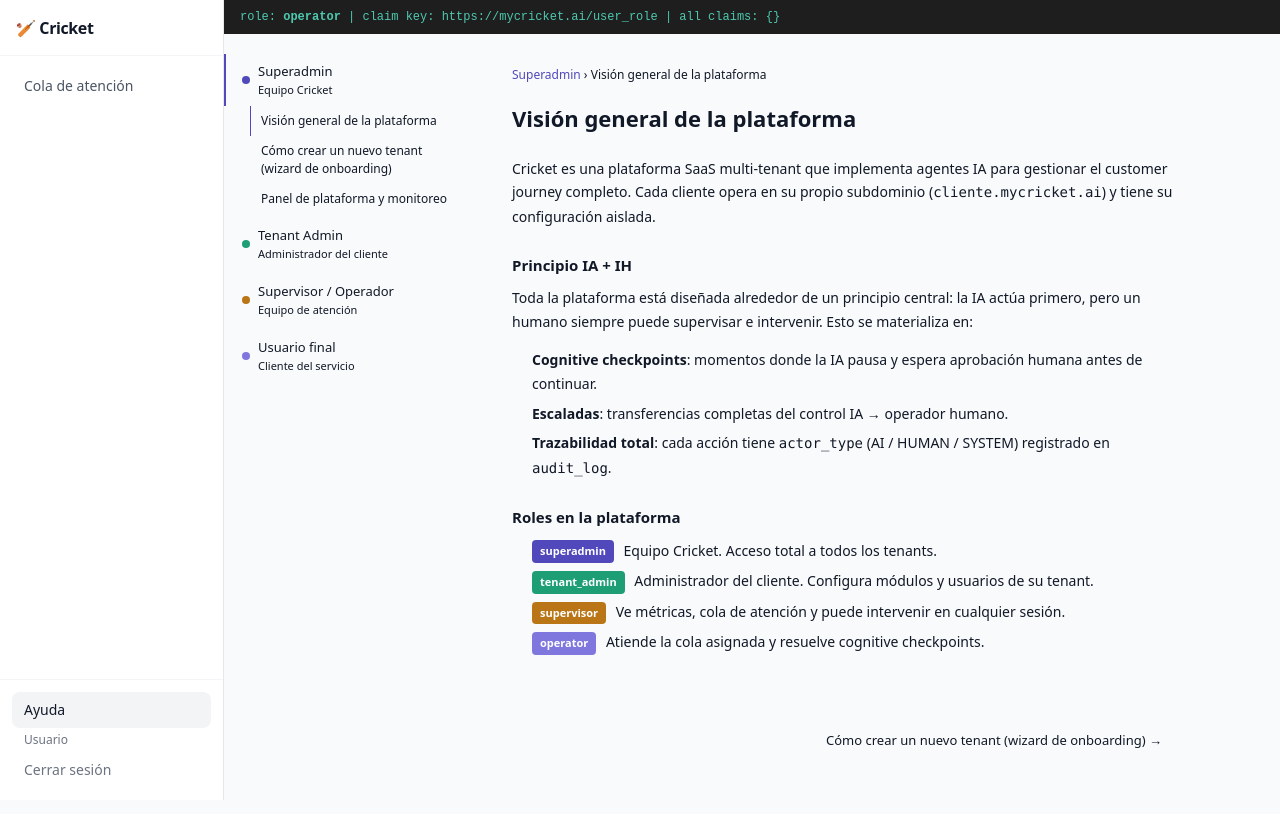
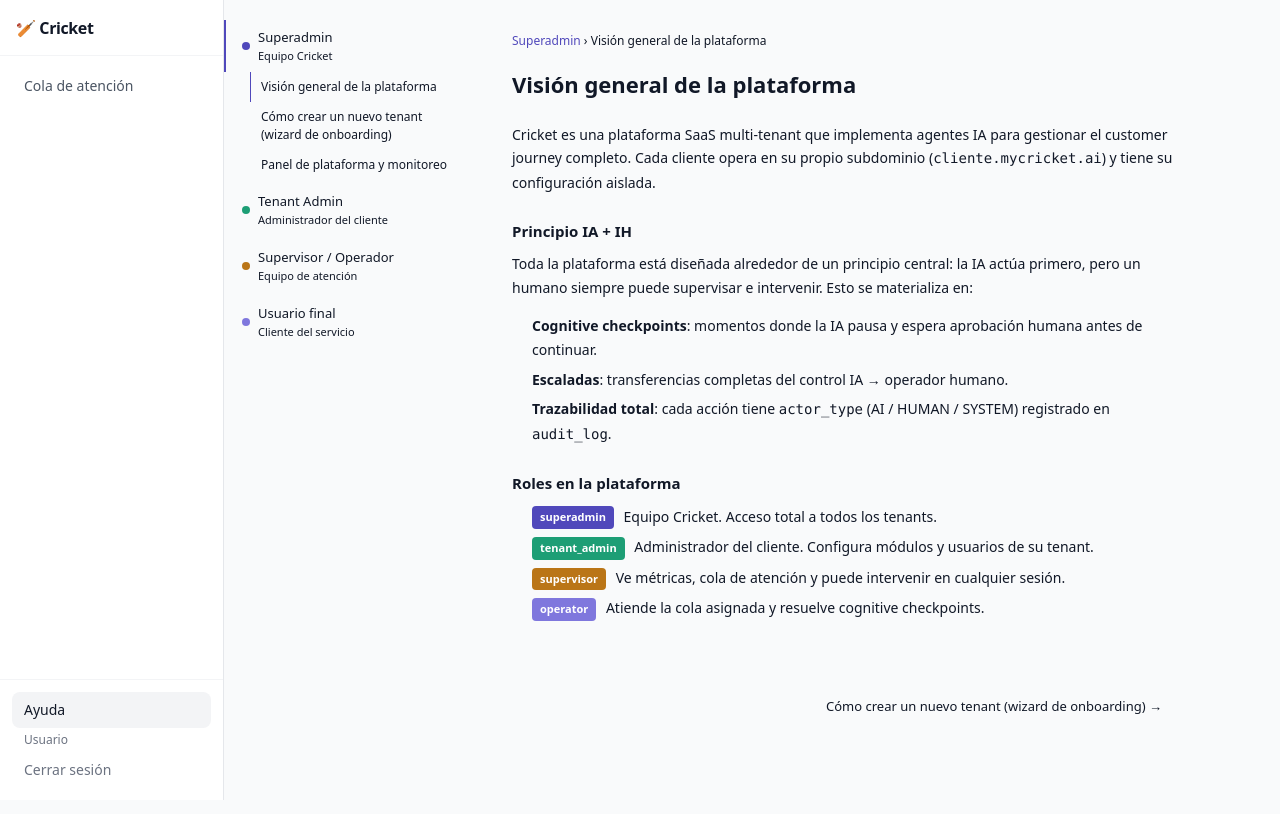
Before and after one commit to MycricketJuan/CricketApp, a Next.js app in the folder cricket/apps/dashboard/: page /help in a window 1280 px wide. Shown: the top 814 px of the page. Built offline with nearby package versions, Linux system fonts and the light colour scheme; no server answers; sample sign-in values are in the browser's storage.

Commit message:
Agregar superadmin

```diff
--- a/cricket/apps/dashboard/src/app/(auth)/after-login/page.tsx
+++ b/cricket/apps/dashboard/src/app/(auth)/after-login/page.tsx
@@ -1,5 +1,6 @@
 import { redirect } from 'next/navigation'
 import { auth0 } from '@/lib/auth0'
+import { resolveRole } from '@/lib/auth-helpers'
 
 const ROLE_REDIRECT: Record<string, string> = {
   operator:     '/queue',
@@ -8,12 +9,10 @@
   superadmin:   '/platform',
 }
 
-const USER_ROLE_CLAIM = 'https://mycricket.ai/user_role'
-
 export default async function AfterLoginPage() {
   const session = await auth0.getSession()
   if (!session) redirect('/login')
 
-  const role = (session.user[USER_ROLE_CLAIM] ?? 'operator') as string
+  const role = resolveRole(session.user as Record<string, unknown>)
   redirect(ROLE_REDIRECT[role] ?? '/dashboard')
 }
--- a/cricket/apps/dashboard/src/app/(dashboard)/layout.tsx
+++ b/cricket/apps/dashboard/src/app/(dashboard)/layout.tsx
@@ -1,21 +1,16 @@
 import { auth0 } from '@/lib/auth0'
+import { resolveRole } from '@/lib/auth-helpers'
 import { NavSidebar } from './nav-sidebar'
-
-const USER_ROLE_CLAIM = 'https://mycricket.ai/user_role'
 
 export default async function DashboardLayout({ children }: { children: React.ReactNode }) {
   const session = await auth0.getSession()
-  const role = (session?.user[USER_ROLE_CLAIM] ?? 'operator') as string
+  const role = resolveRole((session?.user ?? {}) as Record<string, unknown>)
   const name = session?.user.name ?? session?.user.email ?? 'Usuario'
 
   return (
     <div className="flex min-h-screen bg-gray-50">
       <NavSidebar role={role} userName={name} />
       <main className="flex-1 overflow-y-auto pl-56">
-        {/* DEBUG — eliminar después de confirmar el rol */}
-        <div style={{ background: '#1e1e1e', color: '#4ec9b0', fontFamily: 'monospace', fontSize: 12, padding: '8px 16px' }}>
-          role: <strong>{role}</strong> | claim key: {USER_ROLE_CLAIM} | all claims: {JSON.stringify(session?.user ?? {})}
-        </div>
         {children}
       </main>
     </div>
--- a/cricket/apps/dashboard/src/app/(platform)/layout.tsx
+++ b/cricket/apps/dashboard/src/app/(platform)/layout.tsx
@@ -1,13 +1,12 @@
 import { redirect } from 'next/navigation'
 import { auth0 } from '@/lib/auth0'
-
-const USER_ROLE_CLAIM = 'https://mycricket.ai/user_role'
+import { resolveRole } from '@/lib/auth-helpers'
 
 export default async function PlatformLayout({ children }: { children: React.ReactNode }) {
   const session = await auth0.getSession()
   if (!session) redirect('/auth/login')
 
-  const role = (session.user[USER_ROLE_CLAIM] ?? '') as string
+  const role = resolveRole(session.user as Record<string, unknown>)
   if (role !== 'superadmin') redirect('/')
 
   return <>{children}</>
--- /dev/null
+++ b/cricket/apps/dashboard/src/lib/auth-helpers.ts
@@ -0,0 +1,21 @@
+/**
+ * Resuelve el rol del usuario desde el JWT claim de Auth0.
+ * Fallback: lista de subs hardcodeados como superadmin mientras
+ * se resuelve la propagación del claim en Auth0.
+ */
+
+const USER_ROLE_CLAIM = 'https://mycricket.ai/user_role'
+
+const SUPERADMIN_SUBS = new Set([
+  'google-oauth2|100286695213510962412',
+])
+
+export function resolveRole(user: Record<string, unknown>): string {
+  const claimRole = user[USER_ROLE_CLAIM] as string | undefined
+  if (claimRole) return claimRole
+
+  const sub = user.sub as string | undefined
+  if (sub && SUPERADMIN_SUBS.has(sub)) return 'superadmin'
+
+  return 'operator'
+}
```
Also changed, not shown: 1 other file (tests, documents, lock files or other folders).
